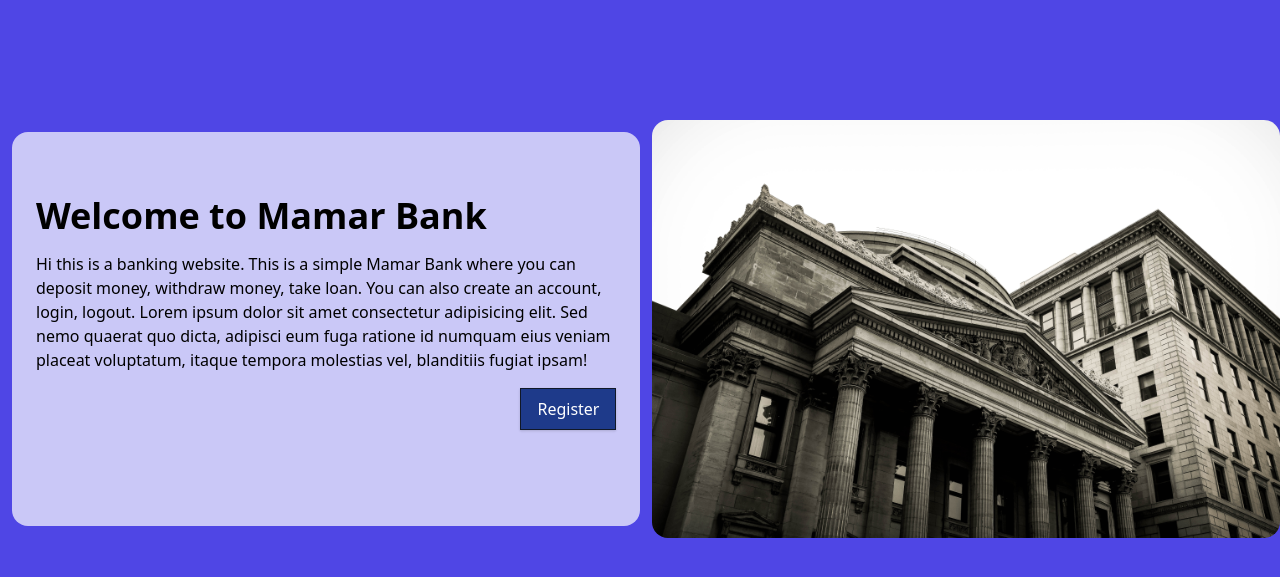
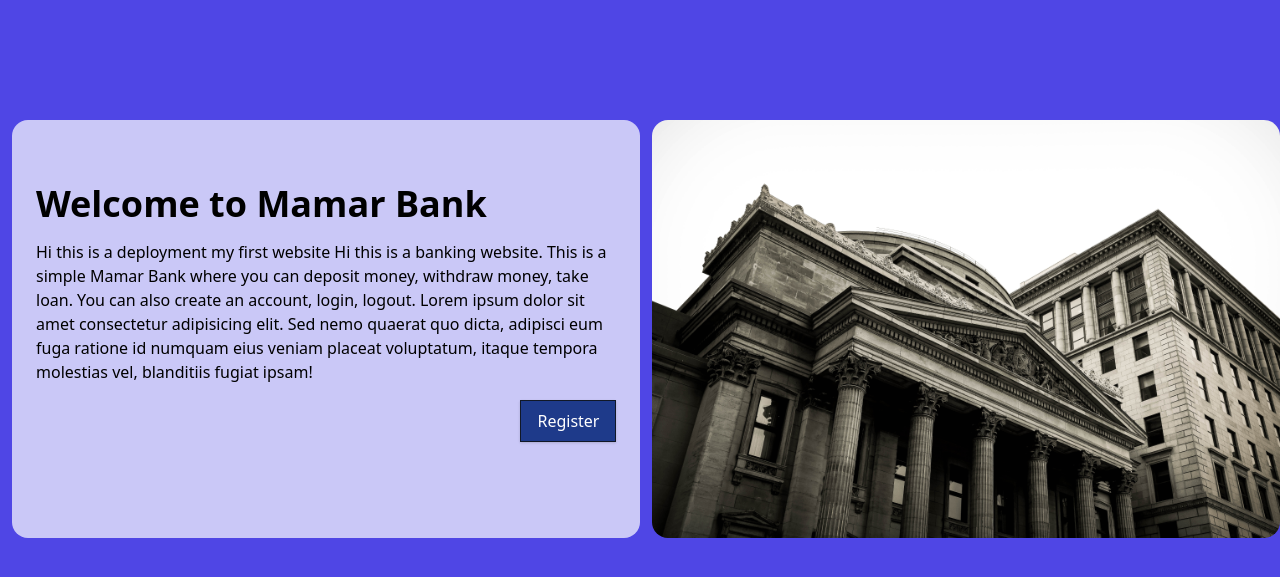
Before and after one commit to MusabbirHossain23/mamar_bank, a Django app: page / in a window 1280 px wide. Shown: the part 78-655 px from the top of the page. Run offline with Django 4.2, Linux system fonts and the light colour scheme.

Commit message:
extra text added

```diff
--- a/core/templates/index.html
+++ b/core/templates/index.html
@@ -9,6 +9,7 @@
         class="flex flex-col w-full lg:w-1/2 justify-center items-start pt-12 pb-24 px-6 bg-white rounded-2xl bg-opacity-70 mx-3">
         <h1 class="font-bold text-4xl my-4">Welcome to Mamar Bank</h1>
         <p class="leading-normal mb-4">
+            Hi this is a deployment my first website
             Hi this is a banking website.
             This is a simple Mamar Bank where you can deposit money, withdraw money, take loan. You can also create an
             account, login, logout. Lorem ipsum dolor sit amet consectetur adipisicing elit. Sed nemo quaerat quo dicta,
```
